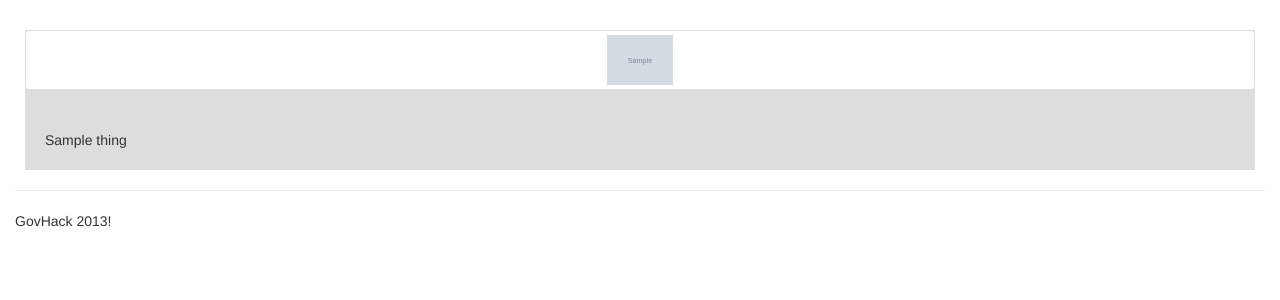
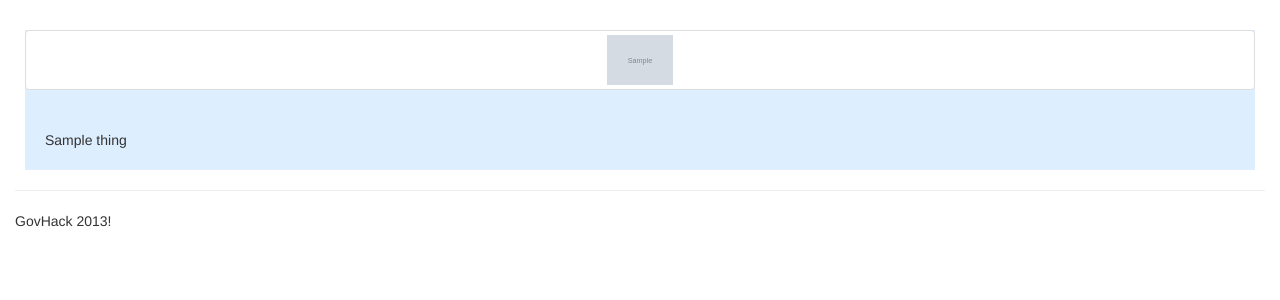
Before and after one commit to Get-out/getout, a Django app: template get_out/templates/list.html in a window 1280 px wide, with the pointer over the restyled element. Shown: the part 50-350 px from the top of the page. Run offline with Django 3.2, Linux system fonts and the light colour scheme; the template is opened without the code that fills it: most values are stand-ins (such as "Sample title", 1, 10 or a date in 2020); grey boxes marked "Sample" are stand-in pictures; some libraries are stand-ins or nearby versions.

Commit message:
Had to change hover colour because it conflicted with range controls (sliders)

```diff
--- a/get_out/static/css/site.css
+++ b/get_out/static/css/site.css
@@ -13,7 +13,7 @@
 }
 
 .show-grid:hover {
-	background-color: #ddd;
+	background-color: #def;
 }
 
 .smallimg {
```
